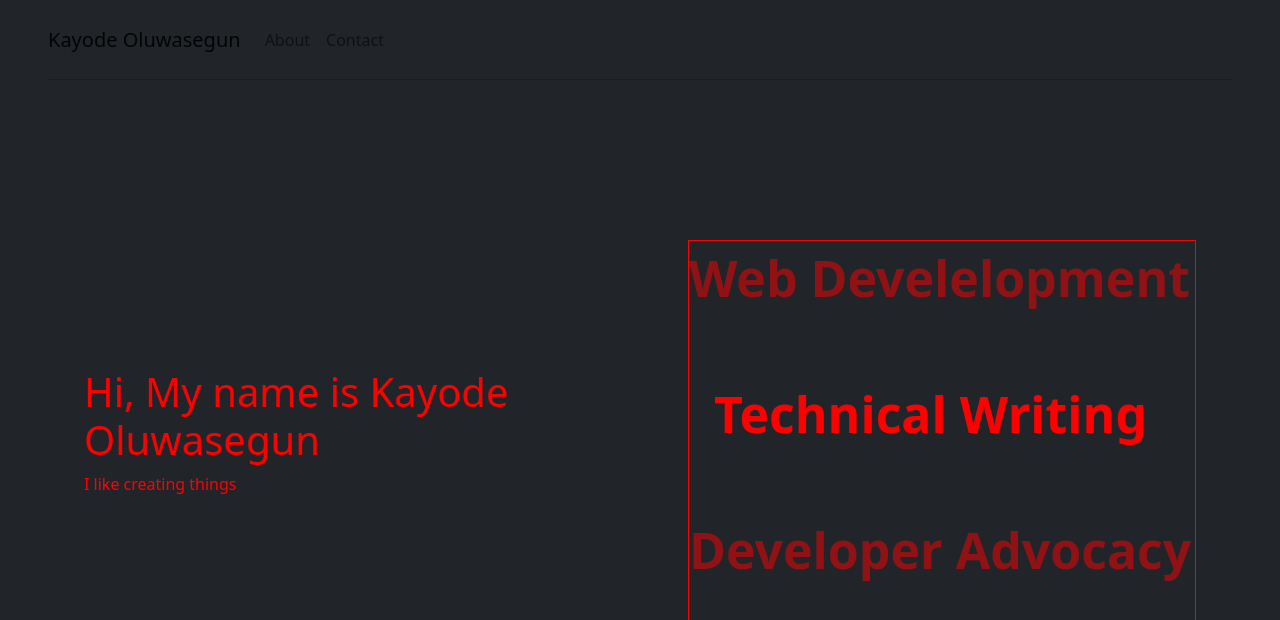
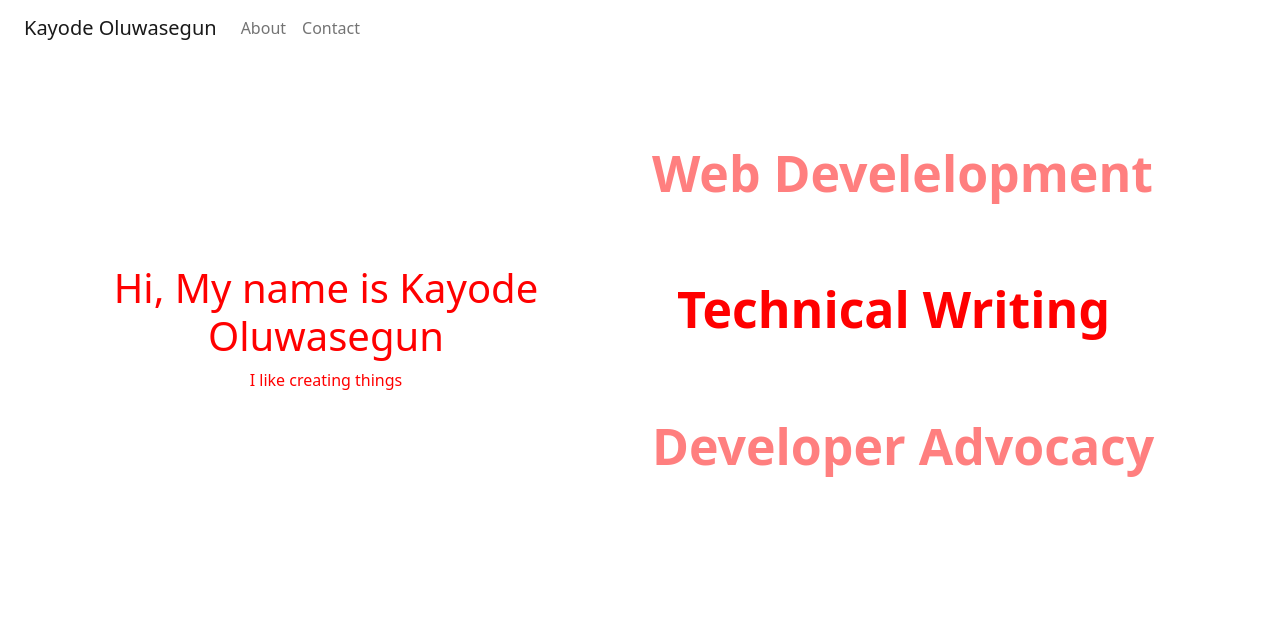
Before and after one commit to zt4ff/portfolio, a React (Create React App) app: page / in a window 1280 px wide. Shown: the top 620 px of the page. Built offline with nearby package versions, Linux system fonts and the light colour scheme.

Commit message:
feat: about page

```diff
--- a/src/App.js
+++ b/src/App.js
@@ -1,13 +1,14 @@
-import React from 'react';
-import { Navigation } from './components/Navigation';
-import { About } from './components/About';
+import React from "react";
+import { Navigation } from "./components/Navigation";
+import { About } from "./components/About";
 
 function App() {
-  return <div className='px-lg-5 bg-dark'>
-  <Navigation />
-  <About />
-  {/* <About /> */}
-  </div>
+  return (
+    <div className="px-4">
+      <Navigation />
+      <About />
+    </div>
+  );
 }
 
 export default App;
--- a/src/components/About.js
+++ b/src/components/About.js
@@ -29,15 +29,22 @@ const TitleRow = () => {
   SwiperCore.use([Autoplay, EffectFade]);
 
   return (
-    <Swiper className="test w-100" style={{ height: "50vh" }} {...options}>
+    <Swiper className="w-100" style={{ height: "50vh" }} {...options}>
       {titles.map((title) => (
         <SwiperSlide key={title}>
           {({ isActive, isNext, isPrev }) => {
-            if (isActive) console.log(title)
-            return <p style={{
-                marginLeft: isActive ? 25 : 0,
-                opacity: isActive ? 1 : 0.5
-            }} className={`large-font ${isActive ? 'mr-1' : ''}`}>{title}</p>;
+            if (isActive) console.log(title);
+            return (
+              <p
+                style={{
+                  marginLeft: isActive ? 25 : 0,
+                  opacity: isActive ? 1 : 0.5,
+                }}
+                className={`large-font ${isActive ? "mr-1" : ""}`}
+              >
+                {title}
+              </p>
+            );
           }}
         </SwiperSlide>
       ))}
@@ -47,7 +54,7 @@ const TitleRow = () => {
 
 const Summary = () => {
   return (
-    <div>
+    <div className="text-center">
       <h1>Hi, My name is Kayode Oluwasegun</h1>
       <p>I like creating things</p>
     </div>
@@ -58,10 +65,10 @@ export const About = () => {
   return (
     <div style={{ color: "red" }} className="height-100">
       <div className="row h-100">
-        <div className="col-lg-6 h-100 p-lg-5 d-flex justify-content-center align-items-center">
+        <div className="col-lg-6 h-100 d-flex justify-content-center align-items-center">
           <Summary />
         </div>
-        <div className="col-lg-6 h-100 p-lg-5 d-flex justify-content-center align-items-center">
+        <div className="col-lg-6 h-100 d-flex justify-content-center align-items-center">
           <TitleRow />
         </div>
       </div>
--- a/src/components/Navigation.js
+++ b/src/components/Navigation.js
@@ -14,7 +14,7 @@ const routes = [
 
 export const Navigation = () => {
   return (
-    <Navbar bg="dark" color="#fff" expand="lg" className="height-10 border-bottom-blue" sticky="top">
+    <Navbar color="#fff" expand="lg" sticky="top">
       <Navbar.Brand href="#home">Kayode Oluwasegun</Navbar.Brand>
       <Navbar.Toggle aria-controls="basic-navbar-nav" />
       <Navbar.Collapse id="basic-navbar-nav">
--- a/src/index.css
+++ b/src/index.css
@@ -1,5 +1,10 @@
+*:root {
+  background: white;
+  color: red
+}
+
 .height-100 {
-  height: 90vh;
+  height: 70vh;
 }
 
 .height-10 {
```
